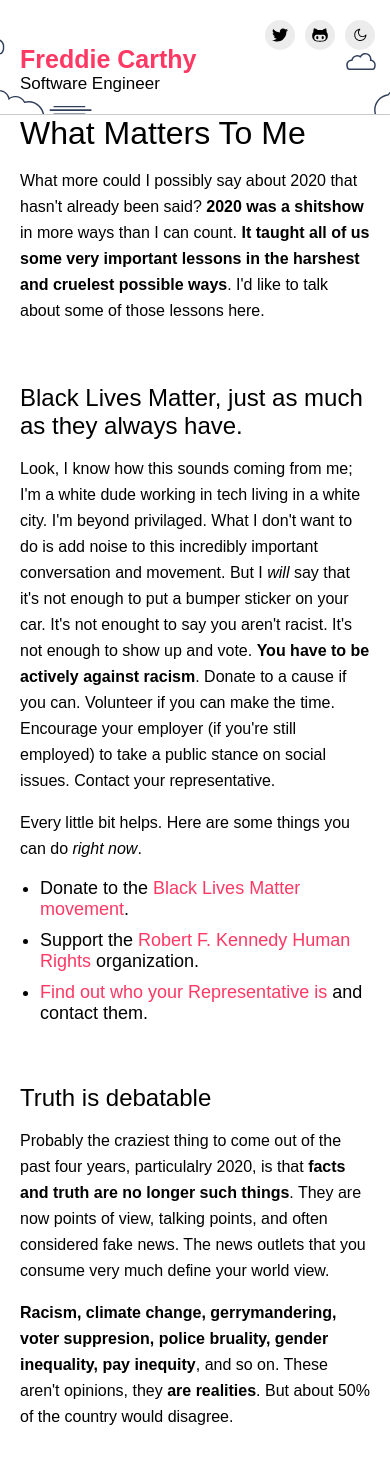
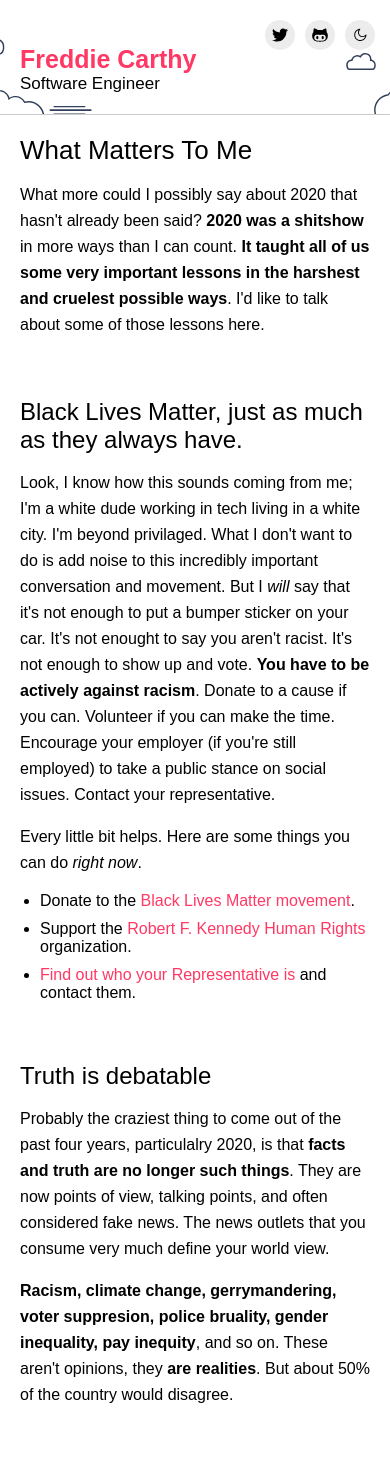
Before and after one commit to gjunkie/freddiecarthy, a Next.js app: page /what-matters-to-me in a window 390 px wide. Shown: the top 1471 px of the page. Built offline with nearby package versions, Linux system fonts and the light colour scheme.

Commit message:
tweak font sizes

```diff
--- a/components/Header/Header.module.css
+++ b/components/Header/Header.module.css
@@ -66,7 +66,7 @@
   .header {
     padding-top: 45px;
     padding-bottom: 20px;
-    margin-bottom: 0;
+    margin-bottom: 20px;
   }
 
   .contents {
--- a/components/PageTitle/PageTitle.module.css
+++ b/components/PageTitle/PageTitle.module.css
@@ -2,3 +2,9 @@
   font-size: 32px;
   font-weight: lighter;
 }
+
+@media (max-width: 800px) {
+  .heading {
+    font-size: 26px;
+  }
+}
--- a/pages/BLM.module.css
+++ b/pages/BLM.module.css
@@ -1,5 +1,4 @@
 .blm ul {
-  font-size: 18px;
   list-style-type: initial;
   padding-left: 20px;
 }
--- a/pages/Home.module.css
+++ b/pages/Home.module.css
@@ -19,7 +19,6 @@
 }
 
 .home ul {
-  font-size: 18px;
   list-style-type: initial;
   padding-left: 20px;
 }
--- a/pages/styles.css
+++ b/pages/styles.css
@@ -67,6 +67,7 @@ h4 {
 }
 
 ul {
+  font-size: 18px;
   list-style-type: none;
   margin: 0;
   padding: 0;
@@ -110,6 +111,10 @@ main p {
     font-size: 17px;
   }
 
+  ul {
+    font-size: 16px;
+  }
+
   main {
     padding: 0 20px;
   }
```
